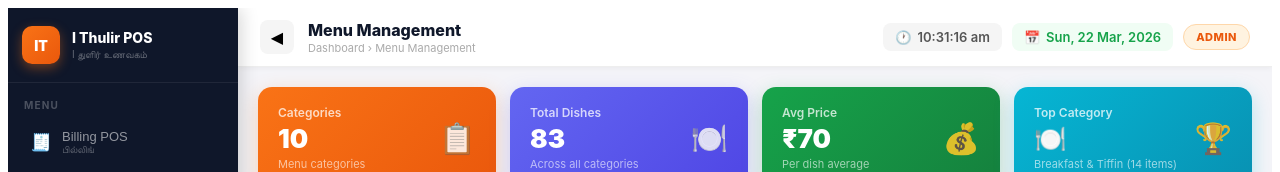
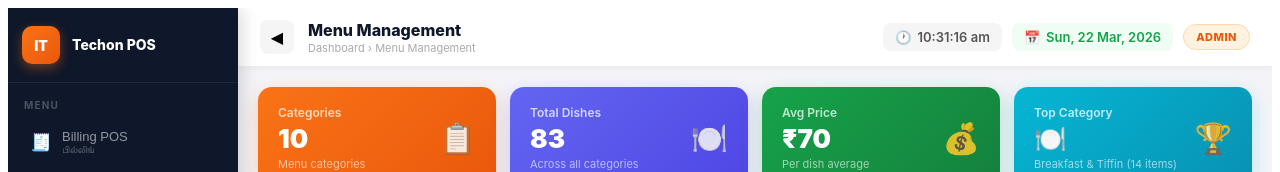
Before and after one commit to Techon-info/i_thulir, a React (Vite) app: page /menu in a window 1280 px wide. Shown: the top 172 px of the page. Built offline with nearby package versions, Linux system fonts and the light colour scheme; sample sign-in values are in the browser's storage.

Commit message:
Add Staff Management to navigation

```diff
--- a/src/components/common/MainLayout.jsx
+++ b/src/components/common/MainLayout.jsx
@@ -204,8 +204,8 @@ export default function MainLayout({ children }) {
         <div style={s.logoArea}>
           <div style={s.logoBox}>IT</div>
           <div style={s.brandWrap}>
-            <div style={s.brandName}>I Thulir POS</div>
-            <div style={s.brandSub}>I துளிர் உணவகம்</div>
+            <div style={s.brandName}>Techon POS</div>
+            {/* <div style={s.brandSub}>I துளிர் உணவகம்</div> */}
           </div>
         </div>
 
```
